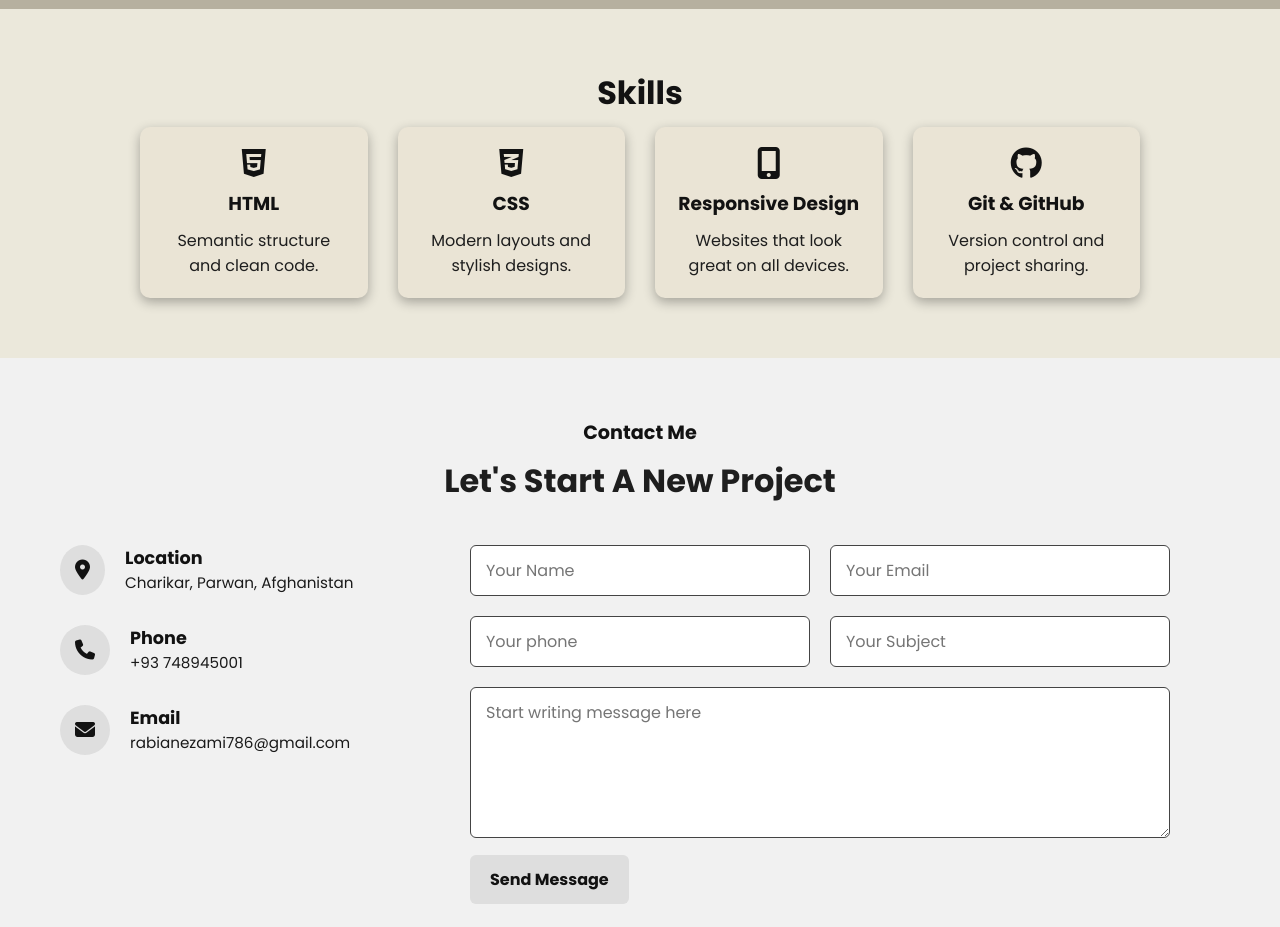
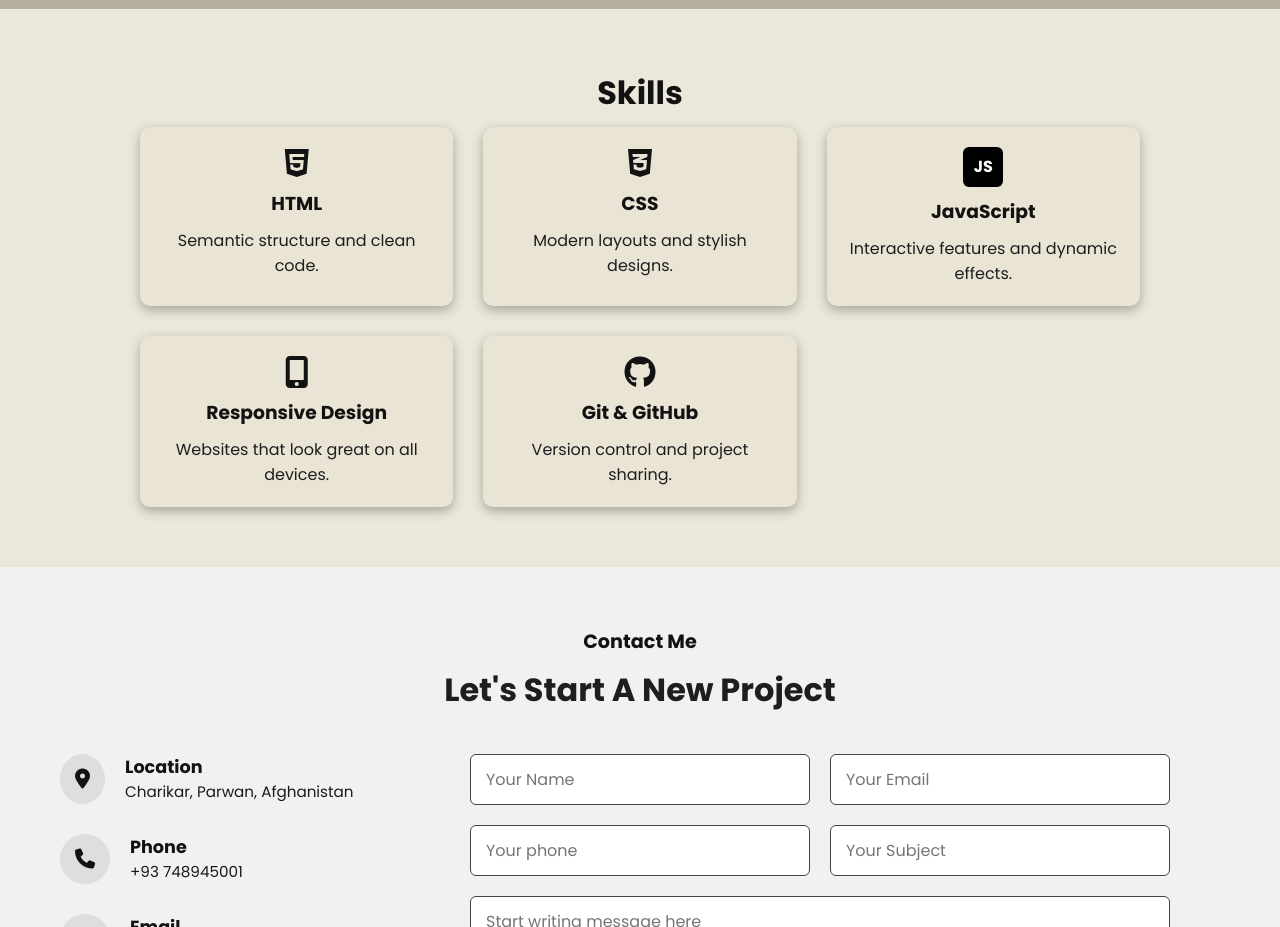
Before and after one commit to rabianezami/portfolio, a plain HTML site: page index.html in a window 1280 px wide. Shown: the part 1660-2587 px from the top of the page. Drawn offline with Linux system fonts and the light colour scheme.

Commit message:
Add files via upload

```diff
--- a/index.html
+++ b/index.html
@@ -129,6 +129,13 @@
     </div>
 
     <div class="skill-card">
+      <span class="js-icon">JS</span>
+      <h3>JavaScript</h3>
+     <p>Interactive features and dynamic effects.</p>
+    </div>
+
+
+    <div class="skill-card">
      <i class="fas fa-mobile-alt fa-2x" ></i>
       <h3>Responsive Design</h3>
       <p>Websites that look great on all devices.</p>
--- a/styles.css
+++ b/styles.css
@@ -285,7 +285,7 @@
 
 .skills-grid {
     display: grid;
-    grid-template-columns: repeat(auto-fit, minmax(220px, 1fr));
+    grid-template-columns: repeat(auto-fit, minmax(250px, 1fr));
     gap: 30px;
     max-width: 1000px;
     margin: 0 auto;
@@ -317,6 +317,21 @@
     color: #121212;
     margin-bottom: 10px;
     display: block;
+
+}
+
+.js-icon {
+    display: flex;
+    justify-content: center;
+    align-items: center;
+    background-color: #000;
+    color: #fff;
+    width: 40px;
+    height: 40px;
+    margin: 0 auto;
+    font-weight: bold;
+    border-radius: 6px;
+    margin-bottom: 10px;
 }
 
 /* Contact Section */
```
